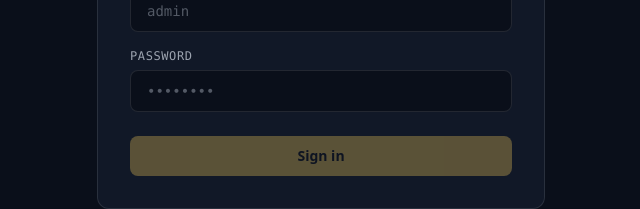
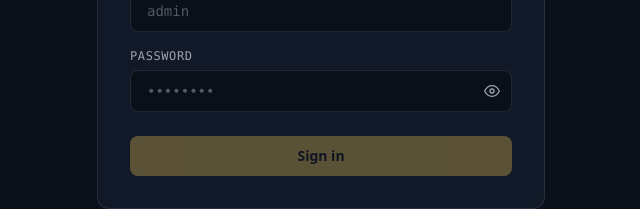
Before and after one commit to CarlosAndresBF1/Health_Services_Panel_2026_Monorepo, a Next.js app in the folder apps/panel/: page /login in a window 1280 px wide. Shown: the part 392-601 px from the top of the page, without its empty margins (319-959 px from the left). Built offline with nearby package versions, Linux system fonts and the light colour scheme.

Commit message:
feat(login, reset-password): añadir funcionalidad para mostrar/ocultar contraseñas en formularios

```diff
--- a/apps/panel/src/app/login/page.tsx
+++ b/apps/panel/src/app/login/page.tsx
@@ -10,6 +10,7 @@
   const [password, setPassword] = useState('');
   const [error, setError] = useState<string | null>(null);
   const [isLoading, setIsLoading] = useState(false);
+  const [showPassword, setShowPassword] = useState(false);
 
   async function handleSubmit(e: FormEvent<HTMLFormElement>) {
     e.preventDefault();
@@ -97,21 +98,35 @@
               >
                 Password
               </label>
+              <div className="relative">
                 <input
                   id="password"
-                type="password"
+                  type={showPassword ? 'text' : 'password'}
                   autoComplete="current-password"
                   required
                   value={password}
                   onChange={(e) => setPassword(e.target.value)}
                   disabled={isLoading}
-                className="rounded-lg border px-4 py-2.5 font-mono text-sm text-text-primary outline-none transition-colors placeholder:text-text-muted/50 focus:border-accent disabled:cursor-not-allowed disabled:opacity-50"
+                  className="w-full rounded-lg border px-4 py-2.5 pr-10 font-mono text-sm text-text-primary outline-none transition-colors placeholder:text-text-muted/50 focus:border-accent disabled:cursor-not-allowed disabled:opacity-50"
                   style={{
                     backgroundColor: '#0A0F1A',
                     borderColor: 'rgba(255, 255, 255, 0.1)',
                   }}
                   placeholder="••••••••"
                 />
+                <button
+                  type="button"
+                  onClick={() => setShowPassword(!showPassword)}
+                  className="absolute right-3 top-1/2 -translate-y-1/2 text-text-muted transition-colors hover:text-text-primary"
+                  tabIndex={-1}
+                >
+                  {showPassword ? (
+                    <svg xmlns="http://www.w3.org/2000/svg" width="16" height="16" viewBox="0 0 24 24" fill="none" stroke="currentColor" strokeWidth="2" strokeLinecap="round" strokeLinejoin="round"><path d="M17.94 17.94A10.07 10.07 0 0 1 12 20c-7 0-11-8-11-8a18.45 18.45 0 0 1 5.06-5.94"/><path d="M9.9 4.24A9.12 9.12 0 0 1 12 4c7 0 11 8 11 8a18.5 18.5 0 0 1-2.16 3.19"/><line x1="1" y1="1" x2="23" y2="23"/></svg>
+                  ) : (
+                    <svg xmlns="http://www.w3.org/2000/svg" width="16" height="16" viewBox="0 0 24 24" fill="none" stroke="currentColor" strokeWidth="2" strokeLinecap="round" strokeLinejoin="round"><path d="M1 12s4-8 11-8 11 8 11 8-4 8-11 8-11-8-11-8z"/><circle cx="12" cy="12" r="3"/></svg>
+                  )}
+                </button>
+              </div>
             </div>
 
             {/* Error message */}
--- a/apps/panel/src/app/reset-password/page.tsx
+++ b/apps/panel/src/app/reset-password/page.tsx
@@ -13,6 +13,8 @@
   const [isLoading, setIsLoading] = useState(false);
   const [error, setError] = useState<string | null>(null);
   const [success, setSuccess] = useState(false);
+  const [showPassword, setShowPassword] = useState(false);
+  const [showConfirm, setShowConfirm] = useState(false);
 
   async function handleSubmit(e: FormEvent<HTMLFormElement>) {
     e.preventDefault();
@@ -118,9 +120,10 @@
         >
           New Password
         </label>
+        <div className="relative">
           <input
             id="newPassword"
-          type="password"
+            type={showPassword ? 'text' : 'password'}
             autoComplete="new-password"
             autoFocus
             required
@@ -128,13 +131,26 @@
             value={newPassword}
             onChange={(e) => setNewPassword(e.target.value)}
             disabled={isLoading}
-          className="rounded-lg border px-4 py-2.5 font-mono text-sm text-text-primary outline-none transition-colors placeholder:text-text-muted/50 focus:border-accent disabled:cursor-not-allowed disabled:opacity-50"
+            className="w-full rounded-lg border px-4 py-2.5 pr-10 font-mono text-sm text-text-primary outline-none transition-colors placeholder:text-text-muted/50 focus:border-accent disabled:cursor-not-allowed disabled:opacity-50"
             style={{
               backgroundColor: '#0A0F1A',
               borderColor: 'rgba(255, 255, 255, 0.1)',
             }}
             placeholder="Minimum 8 characters"
           />
+          <button
+            type="button"
+            onClick={() => setShowPassword(!showPassword)}
+            className="absolute right-3 top-1/2 -translate-y-1/2 text-text-muted transition-colors hover:text-text-primary"
+            tabIndex={-1}
+          >
+            {showPassword ? (
+              <svg xmlns="http://www.w3.org/2000/svg" width="16" height="16" viewBox="0 0 24 24" fill="none" stroke="currentColor" strokeWidth="2" strokeLinecap="round" strokeLinejoin="round"><path d="M17.94 17.94A10.07 10.07 0 0 1 12 20c-7 0-11-8-11-8a18.45 18.45 0 0 1 5.06-5.94"/><path d="M9.9 4.24A9.12 9.12 0 0 1 12 4c7 0 11 8 11 8a18.5 18.5 0 0 1-2.16 3.19"/><line x1="1" y1="1" x2="23" y2="23"/></svg>
+            ) : (
+              <svg xmlns="http://www.w3.org/2000/svg" width="16" height="16" viewBox="0 0 24 24" fill="none" stroke="currentColor" strokeWidth="2" strokeLinecap="round" strokeLinejoin="round"><path d="M1 12s4-8 11-8 11 8 11 8-4 8-11 8-11-8-11-8z"/><circle cx="12" cy="12" r="3"/></svg>
+            )}
+          </button>
+        </div>
       </div>
 
       {/* Confirm password field */}
@@ -145,21 +161,35 @@
         >
           Confirm Password
         </label>
+        <div className="relative">
           <input
             id="confirmPassword"
-          type="password"
+            type={showConfirm ? 'text' : 'password'}
             autoComplete="new-password"
             required
             value={confirmPassword}
             onChange={(e) => setConfirmPassword(e.target.value)}
             disabled={isLoading}
-          className="rounded-lg border px-4 py-2.5 font-mono text-sm text-text-primary outline-none transition-colors placeholder:text-text-muted/50 focus:border-accent disabled:cursor-not-allowed disabled:opacity-50"
+            className="w-full rounded-lg border px-4 py-2.5 pr-10 font-mono text-sm text-text-primary outline-none transition-colors placeholder:text-text-muted/50 focus:border-accent disabled:cursor-not-allowed disabled:opacity-50"
             style={{
               backgroundColor: '#0A0F1A',
               borderColor: 'rgba(255, 255, 255, 0.1)',
             }}
             placeholder="••••••••"
           />
+          <button
+            type="button"
+            onClick={() => setShowConfirm(!showConfirm)}
+            className="absolute right-3 top-1/2 -translate-y-1/2 text-text-muted transition-colors hover:text-text-primary"
+            tabIndex={-1}
+          >
+            {showConfirm ? (
+              <svg xmlns="http://www.w3.org/2000/svg" width="16" height="16" viewBox="0 0 24 24" fill="none" stroke="currentColor" strokeWidth="2" strokeLinecap="round" strokeLinejoin="round"><path d="M17.94 17.94A10.07 10.07 0 0 1 12 20c-7 0-11-8-11-8a18.45 18.45 0 0 1 5.06-5.94"/><path d="M9.9 4.24A9.12 9.12 0 0 1 12 4c7 0 11 8 11 8a18.5 18.5 0 0 1-2.16 3.19"/><line x1="1" y1="1" x2="23" y2="23"/></svg>
+            ) : (
+              <svg xmlns="http://www.w3.org/2000/svg" width="16" height="16" viewBox="0 0 24 24" fill="none" stroke="currentColor" strokeWidth="2" strokeLinecap="round" strokeLinejoin="round"><path d="M1 12s4-8 11-8 11 8 11 8-4 8-11 8-11-8-11-8z"/><circle cx="12" cy="12" r="3"/></svg>
+            )}
+          </button>
+        </div>
       </div>
 
       {/* Error message */}
```
Also changed, not shown: 1 other file (tests, documents, lock files or other folders). Lines whose indentation alone changed are shown as unchanged.
